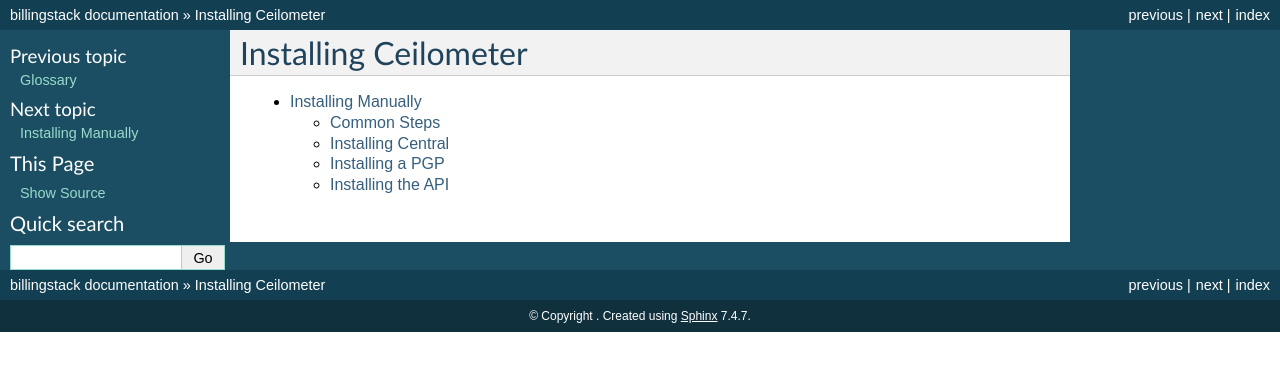
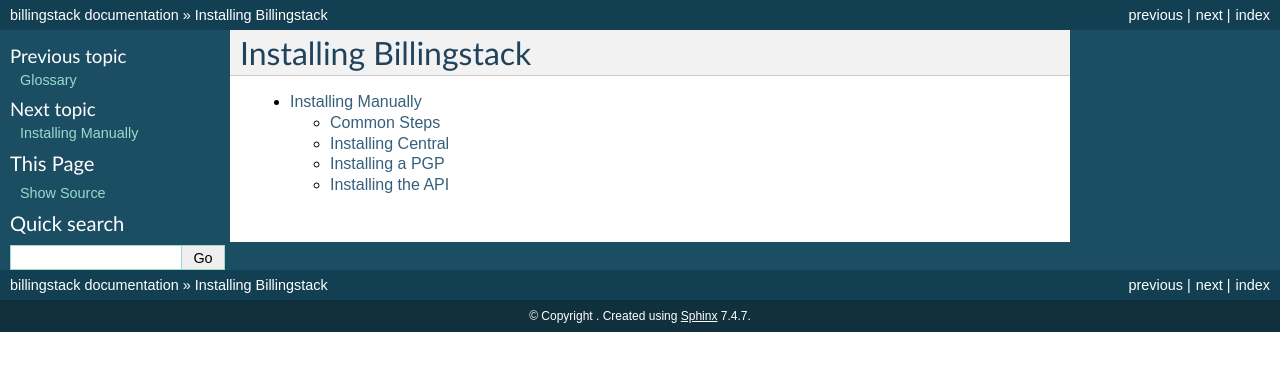
Before and after one commit to stackforge/billingstack, a Sphinx documentation site: the page built from doc/source/install/index.rst, in a window 1280 px wide. Shown: the top 371 px of the page. Built offline with Sphinx 7.4.7, drawn with Linux system fonts in a browser that asks for light colours; the version number could not be read and is left out.

Commit message:
Fix license headers

```diff
--- a/doc/source/architecture.rst
+++ b/doc/source/architecture.rst
@@ -1,5 +1,5 @@
 ..
-    Copyright 2012 Endre Karlson for Bouvet ASA
+    Copyright 2013 Endre Karlson <endre.karlson@gmail.com>
 
     Licensed under the Apache License, Version 2.0 (the "License"); you may
     not use this file except in compliance with the License. You may obtain
--- a/doc/source/glossary.rst
+++ b/doc/source/glossary.rst
@@ -1,5 +1,5 @@
 ..
-    Copyright 2012 Endre Karlson for Bouvet ASA
+    Copyright 2013 Endre Karlson <endre.karlson@gmail.com>
 
     Licensed under the Apache License, Version 2.0 (the "License"); you may
     not use this file except in compliance with the License. You may obtain
--- a/doc/source/install/index.rst
+++ b/doc/source/install/index.rst
@@ -15,9 +15,9 @@
 
 .. _install:
 
-=======================
- Installing Ceilometer
-=======================
+========================
+ Installing Billingstack
+========================
 
 .. toctree::
    :maxdepth: 2
--- a/doc/source/install/manual.rst
+++ b/doc/source/install/manual.rst
@@ -1,6 +1,5 @@
 ..
-      Copyright 2012 Nicolas Barcet for Canonical
-                2013 New Dream Network, LLC (DreamHost)
+      Copyright 2013 Endre Karlson <endre.karlson@gmail.com>
 
       Licensed under the Apache License, Version 2.0 (the "License"); you may
       not use this file except in compliance with the License. You may obtain
```
Also changed, not shown: other parts of doc/source/install/index.rst (+1 -1 lines).
